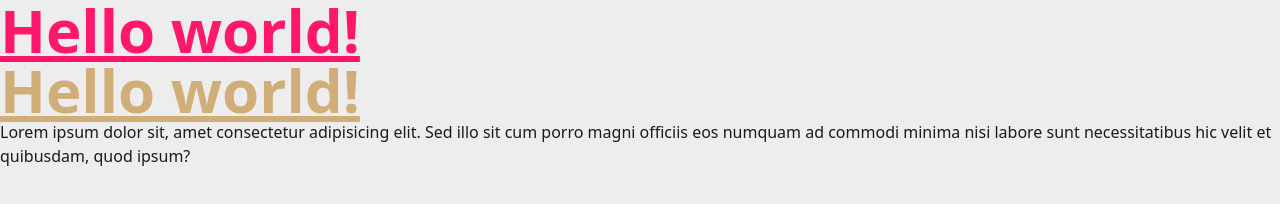
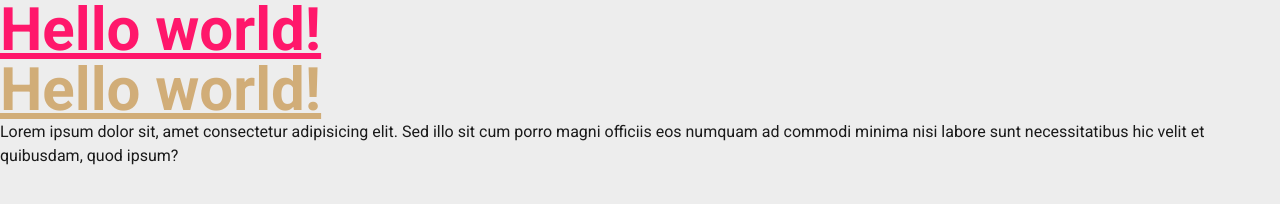
Before and after one commit to danimatuko/atera, a website: page index.html in a window 1280 px wide. Drawn offline with nearby package versions, Linux system fonts and the light colour scheme; files that its build step writes are made by us from their sources.

Commit message:
add Roboto font

```diff
--- a/index.html
+++ b/index.html
@@ -3,6 +3,13 @@
   <head>
     <meta charset="UTF-8" />
     <meta name="viewport" content="width=device-width, initial-scale=1.0" />
+
+    <!-- Roboto Font -->
+    <link
+      href="https://fonts.googleapis.com/css2?family=Roboto:wght@400;500;700&display=swap"
+      rel="stylesheet"
+    />
+
     <link href="/dist/style.css" rel="stylesheet" />
   </head>
   <body>
--- a/src/style.css
+++ b/src/style.css
@@ -5,4 +5,5 @@
 body {
   color: #1a1a1a;
   background-color: #ededed;
+  font-family: "Roboto", sans-serif;
 }
```
